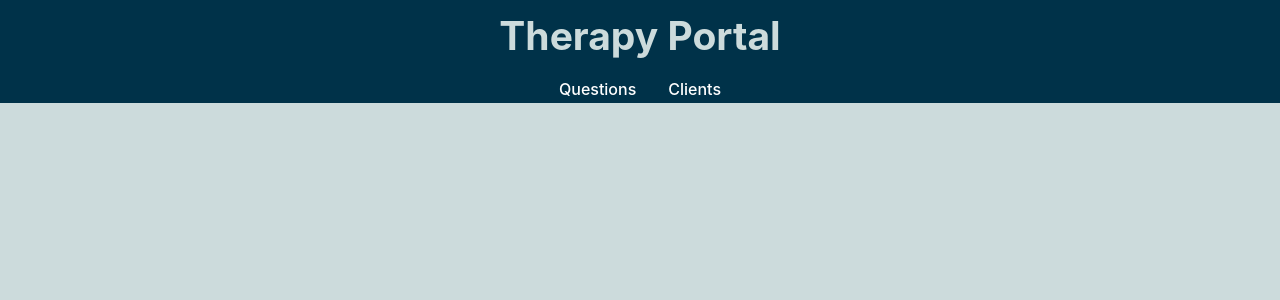
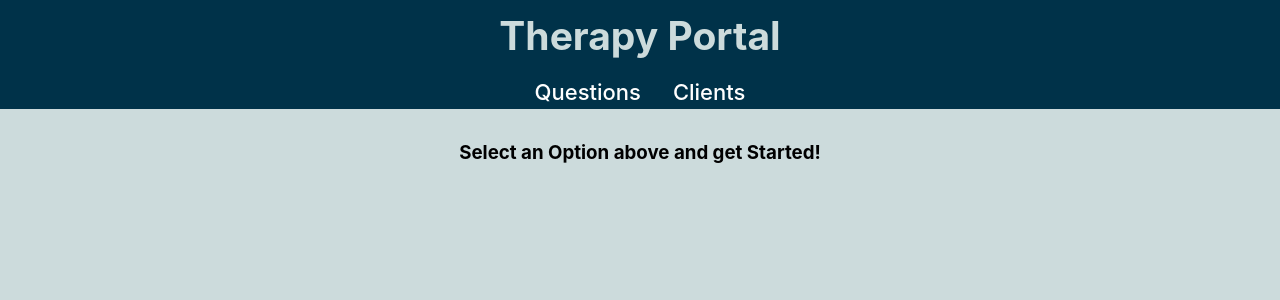
Before and after one commit to LimbicAI/code-challenge, a React (Create React App) app: page / in a window 1280 px wide. Shown: the top 300 px of the page. Built offline with nearby package versions, Linux system fonts and the light colour scheme.

Commit message:
feat: add basic welcome message on index page

```diff
--- a/src/App.js
+++ b/src/App.js
@@ -16,8 +16,17 @@ const App = () => {
 				<Router>
 					<Controls />
 					<Switch>
+						<Route
+							exact
+							path="/"
+							component={() => (
+								<h3 className={styles.intro}>
+									Select an Option above and get Started!
+								</h3>
+							)}
+						/>
 						<Route exact path="/questions" component={Questions} />
-						<Route path="/clients" component={Clients} />
+						<Route exact path="/clients" component={Clients} />
 					</Switch>
 				</Router>
 			</AppProvider>
--- a/src/App.module.css
+++ b/src/App.module.css
@@ -11,3 +11,7 @@
 	font-size: calc(10px + 2vmin);
 	color: #ccdbdc;
 }
+
+.intro {
+	margin-top: 32px;
+}
--- a/src/components/Controls/styles.module.css
+++ b/src/components/Controls/styles.module.css
@@ -5,6 +5,7 @@
 
 .link {
 	color: white;
+	font-size: 22px;
 	font-weight: 500;
 	margin: 0 8px;
 	padding: 4px 8px;
```
Also changed, not shown: src/logo.svg (deleted).
